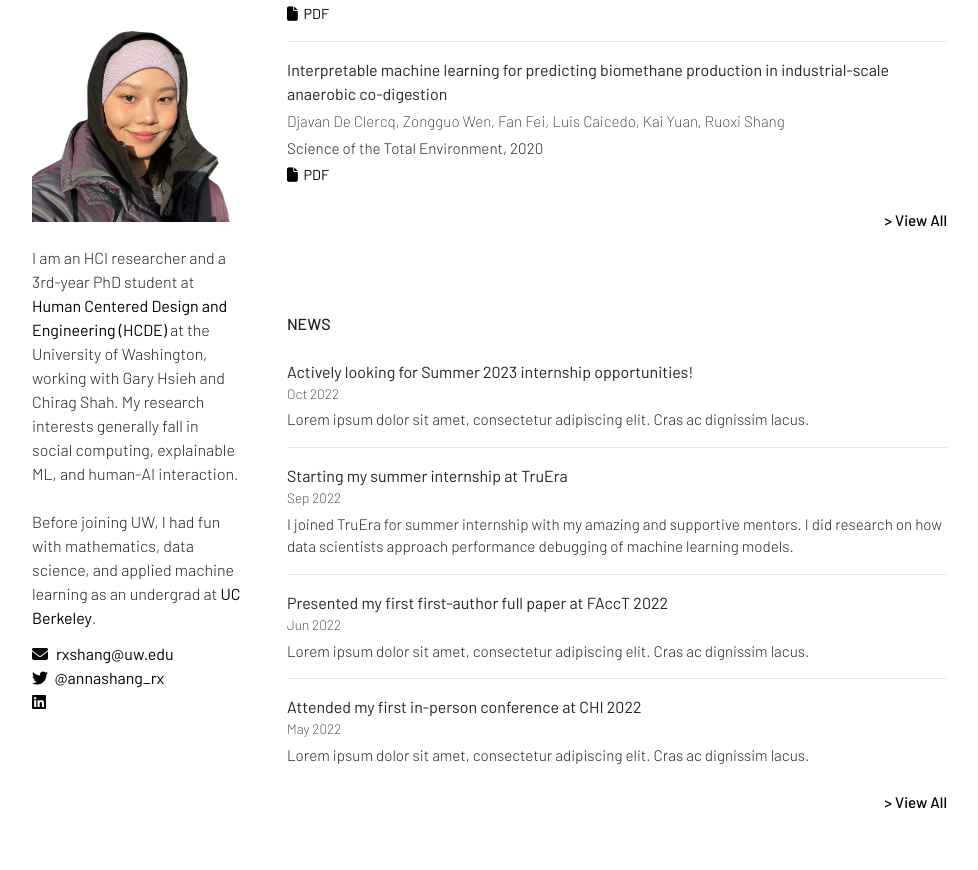
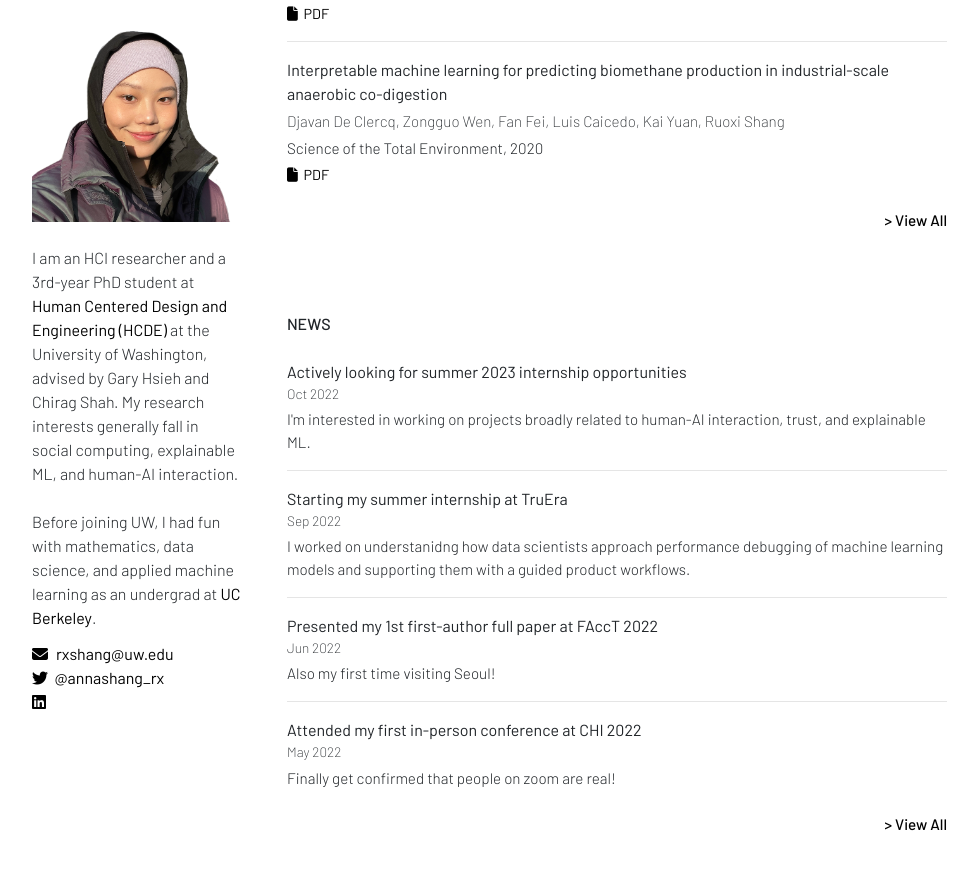
Before and after one commit to vikasreddy85/vikasreddy85.github.io, a Jekyll site: the page built from index.html, in a window 1280 px wide and 900 px high, scrolled down 1060 px. Shown: the top 870 px of the window, without its empty margins (143-1121 px from the left). Built offline with Jekyll 4.4.1, drawn with Linux system fonts in a browser that asks for light colours; nearby versions of some CDN libraries; some web fonts are replaced; library files that are not in the unit come from our copies.

Commit message:
updated news

```diff
--- a/_data/news.yml
+++ b/_data/news.yml
@@ -1,13 +1,13 @@
 list: # format date as dd/mm/yyyy
-  - title: "Actively looking for Summer 2023 internship opportunities!"
+  - title: "Actively looking for summer 2023 internship opportunities"
     date: "Oct 2022" # Oct 21, 2021
-    description: "Lorem ipsum dolor sit amet, consectetur adipiscing elit. Cras ac dignissim lacus."
+    description: "I'm interested in working on projects broadly related to human-AI interaction, trust, and explainable ML. "
   - title: "Starting my summer internship at TruEra"
     date: "Sep 2022" # Oct 21, 2021
-    description: "I joined TruEra for summer internship with my amazing and supportive mentors. I did research on how data scientists approach performance debugging of machine learning models."
-  - title: "Presented my first first-author full paper at FAccT 2022"
+    description: "I worked on understanidng how data scientists approach performance debugging of machine learning models and supporting them with a guided product workflows."
+  - title: "Presented my 1st first-author full paper at FAccT 2022"
     date: "Jun 2022" # Oct 21, 2021
-    description: "Lorem ipsum dolor sit amet, consectetur adipiscing elit. Cras ac dignissim lacus."
+    description: "Also my first time visiting Seoul!"
   - title: "Attended my first in-person conference at CHI 2022"
     date: "May 2022" # Oct 21, 2021
-    description: "Lorem ipsum dolor sit amet, consectetur adipiscing elit. Cras ac dignissim lacus."
+    description: "Finally get confirmed that people on zoom are real!"
--- a/index.html
+++ b/index.html
@@ -16,9 +16,9 @@
             <img src="{{ '/assets/images/main/avatar.png' | relative_url }}" alt="" class="pt-3" style="height: auto; width: 100% !important;">
 
             <p style="font-weight: 300 !important" class="pt-4">
-                I am an HCI researcher and a 3rd-year PhD student at <a href="https://www.hcde.washington.edu/">Human Centered Design and Engineering (HCDE)</a> at the University of Washington, working with Gary Hsieh and Chirag Shah. My research interests generally fall in social computing, explainable ML, and human-AI interaction.
+                I am an HCI researcher and a 3rd-year PhD student at <a href="https://www.hcde.washington.edu/">Human Centered Design and Engineering (HCDE)</a> at the University of Washington, advised by Gary Hsieh and Chirag Shah. My research interests generally fall in social computing, explainable ML, and human-AI interaction.
                 <br><br>
-                Before joining UW, I had fun with mathematics, data science, and applied machine learning as an undergrad at <a href="https://donghoon.io">UC Berkeley</a>.
+                Before joining UW, I had fun with mathematics, data science, and applied machine learning as an undergrad at <a href="https://www.berkeley.edu/">UC Berkeley</a>.
             </p>
             <p class="mb-0">
                 <a href="#" class="cryptedmail"
```
